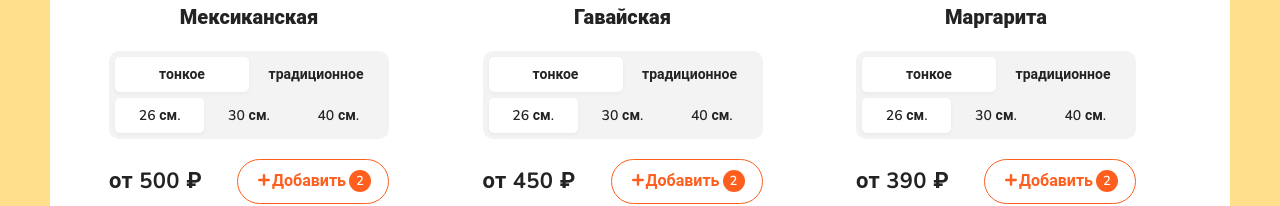
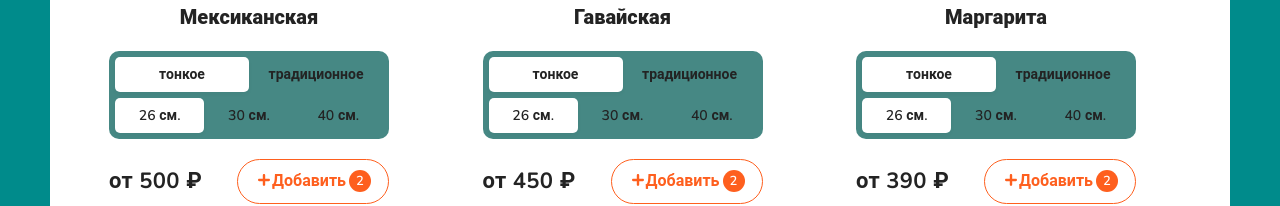
Before and after one commit to brstk/PIZZA-store-React, a React (Create React App) app: page / in a window 1280 px wide. Shown: the part 570-776 px from the top of the page. Built offline with nearby package versions, Linux system fonts and the light colour scheme.

Commit message:
change background color

```diff
--- a/src/scss/app.scss
+++ b/src/scss/app.scss
@@ -5,7 +5,7 @@
 @import './components/all';
 
 body {
-  background-color: $background;
+  background-color: darkcyan;
 }
 
 .wrapper {
--- a/src/scss/components/_pizza-block.scss
+++ b/src/scss/components/_pizza-block.scss
@@ -22,7 +22,7 @@
 
   &__selector {
     display: flex;
-    background-color: #f3f3f3;
+    background-color: #468884;
     border-radius: 10px;
     flex-direction: column;
     padding: 6px;
```
